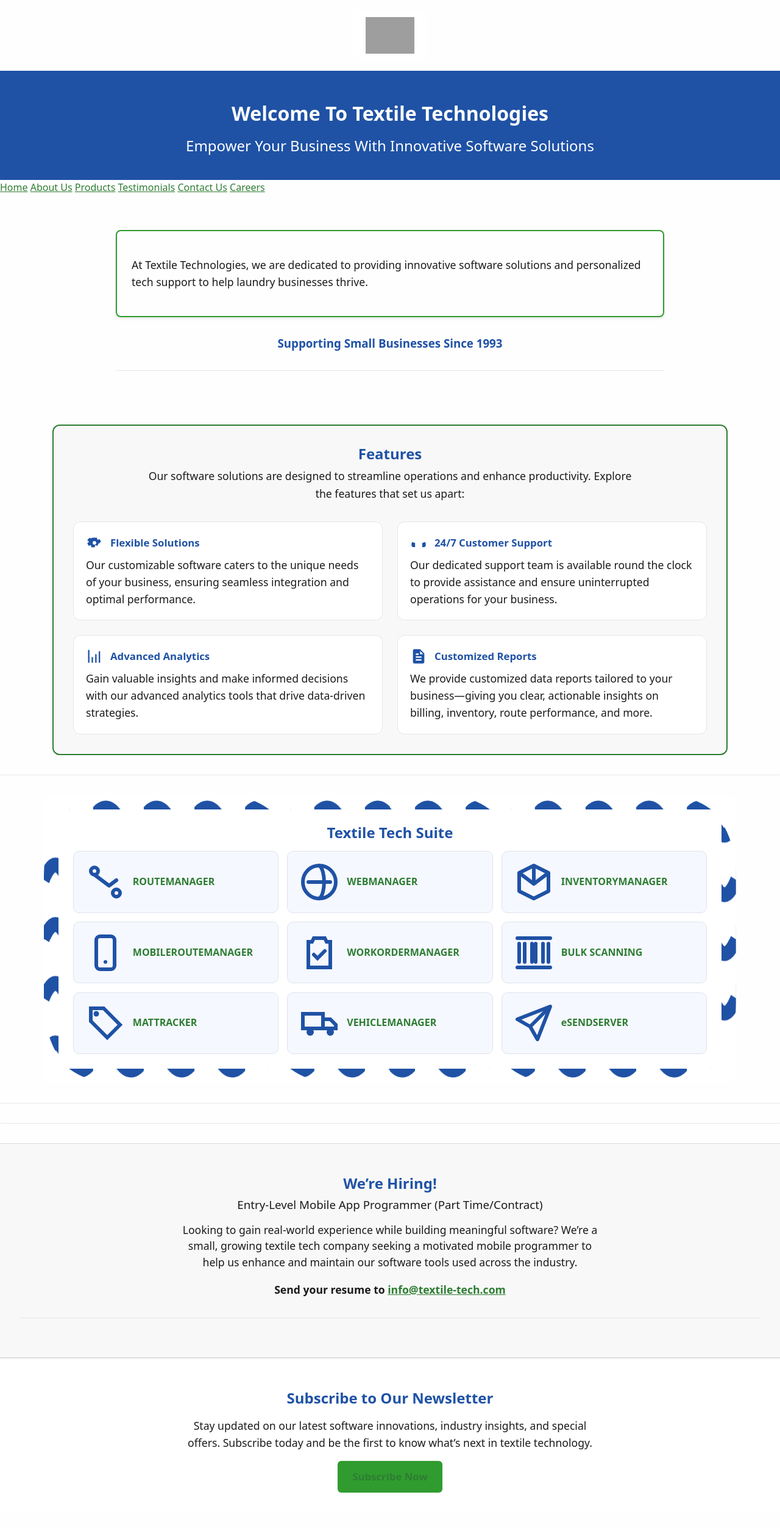
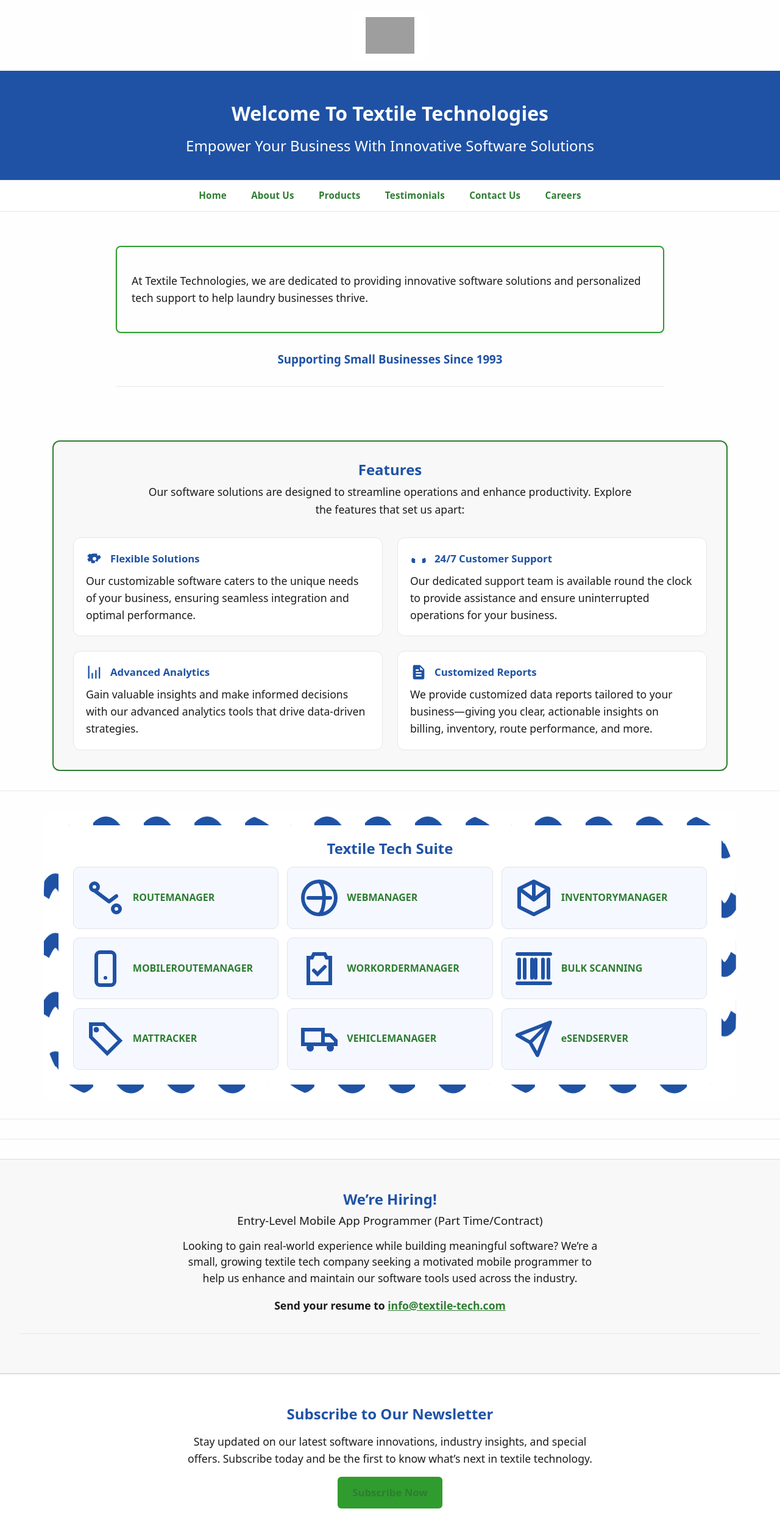
Before and after one commit to EsalvadorIT/TextileTechnologies.github.io, a Jekyll site: the page built from index.html, in a window 1280 px wide. Shown: the whole page at 61% size. Built offline with Jekyll 4.4.1, drawn with Linux system fonts in a browser that asks for light colours; before the commit the page ends 2479 px from its top, so only the background shows below that; grey boxes are pictures that could not be loaded.

Commit message:
Update custom.css
Making top nav more polished

```diff
--- a/assets/css/custom.css
+++ b/assets/css/custom.css
@@ -138,3 +138,26 @@ footer a:hover, .site-footer a:hover{
   color:#fff !important;
   text-decoration: underline;
 }
+
+/* Top Navigation (professional style) */
+.top-nav {
+  background: #ffffff;
+  border-top: 1px solid #e6e6e6;
+  border-bottom: 1px solid #e6e6e6;
+  padding: 12px 0;
+  text-align: center;
+}
+
+.top-nav a {
+  color: #1f52a5;
+  margin: 0 18px;
+  text-decoration: none;
+  font-weight: 600;
+  font-size: 0.95rem;
+  letter-spacing: 0.2px;
+}
+
+.top-nav a:hover {
+  color: #309c2f;
+  text-decoration: underline;
+}
```
